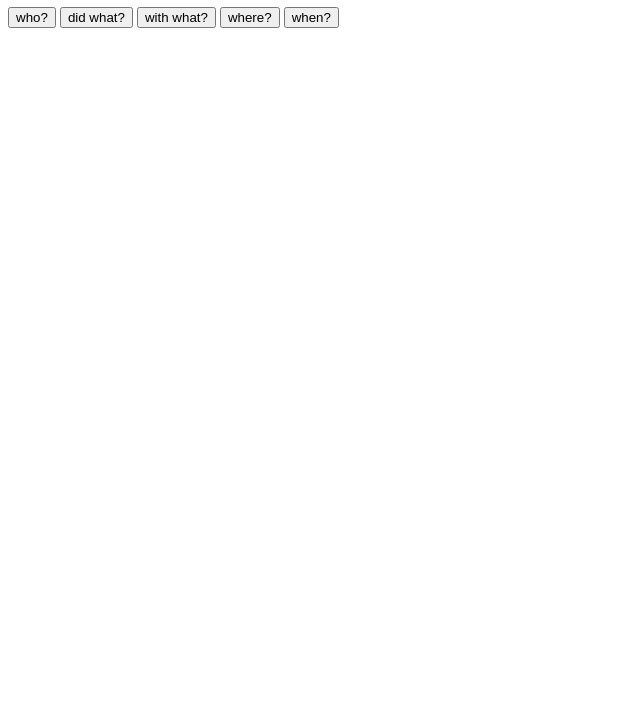
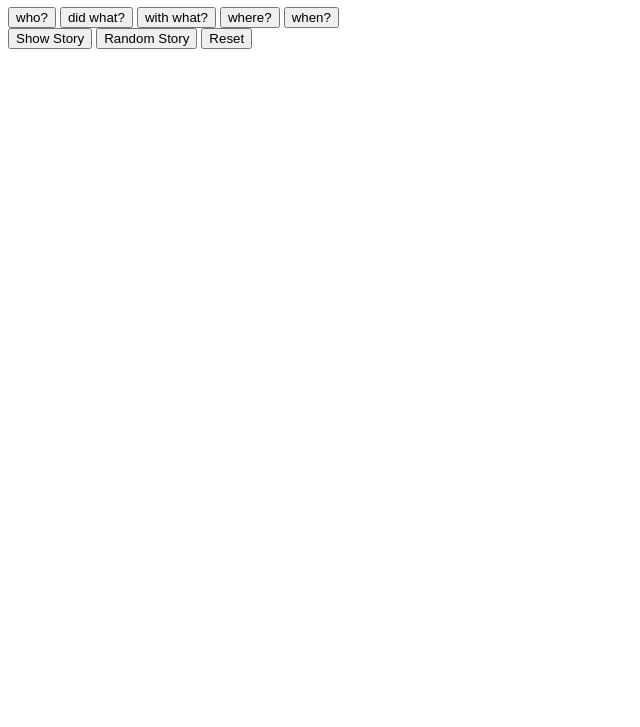
Before and after one commit to jaskaran-13/Javascript-Assignment-1, a plain HTML site: page index.html in a window 1280 px wide. Shown: the part 73-800 px from the top of the page, without its empty margins (0-640 px from the left). Drawn offline with Linux system fonts and the light colour scheme.

Commit message:
control buttons added to html

```diff
--- a/index.html
+++ b/index.html
@@ -19,3 +19,11 @@
         <button id="part4">where?</button>
         <button id="part5">when?</button>
     </div>
+    <!--
+        Control buttons:-->
+    <div class="controls">
+        <button id="showStory">Show Story</button>
+        <button id="randomStory">Random Story</button>
+        <button id="reset">Reset</button>
+    </div>
+<!--
```
